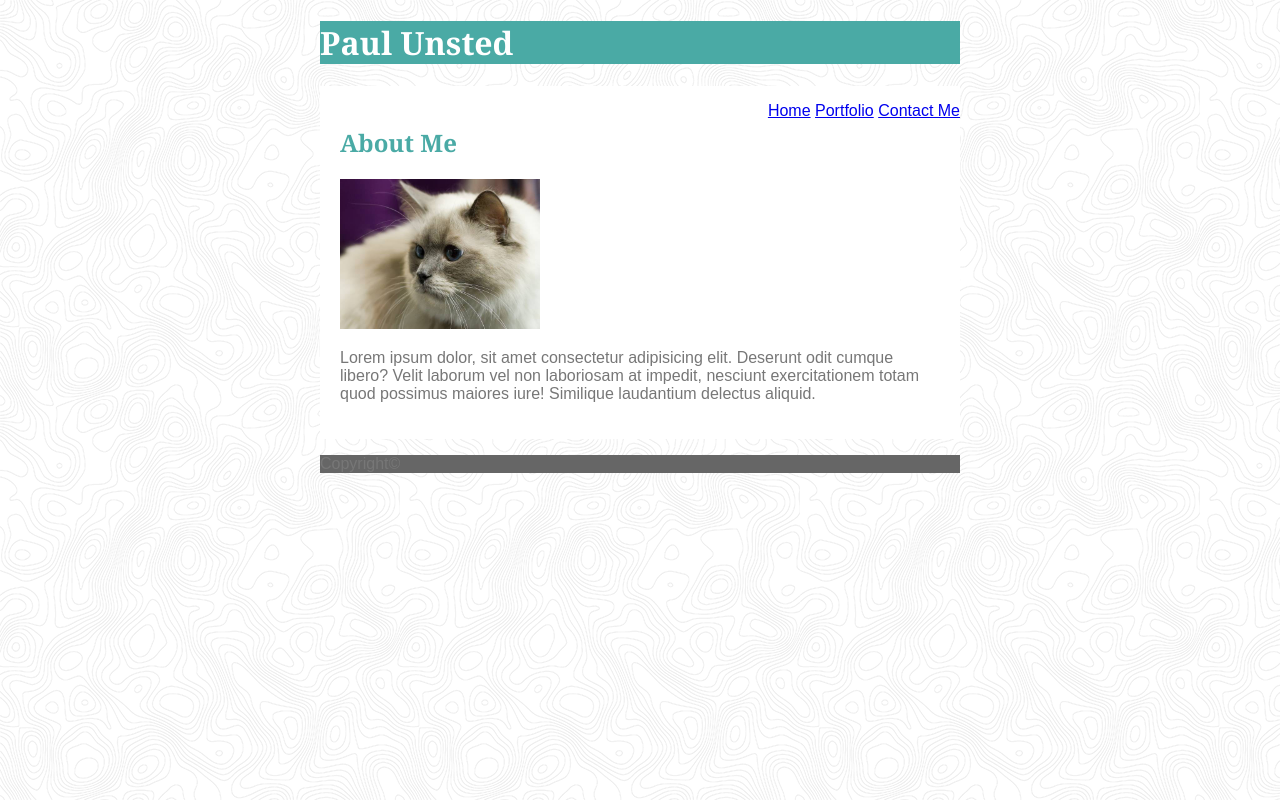
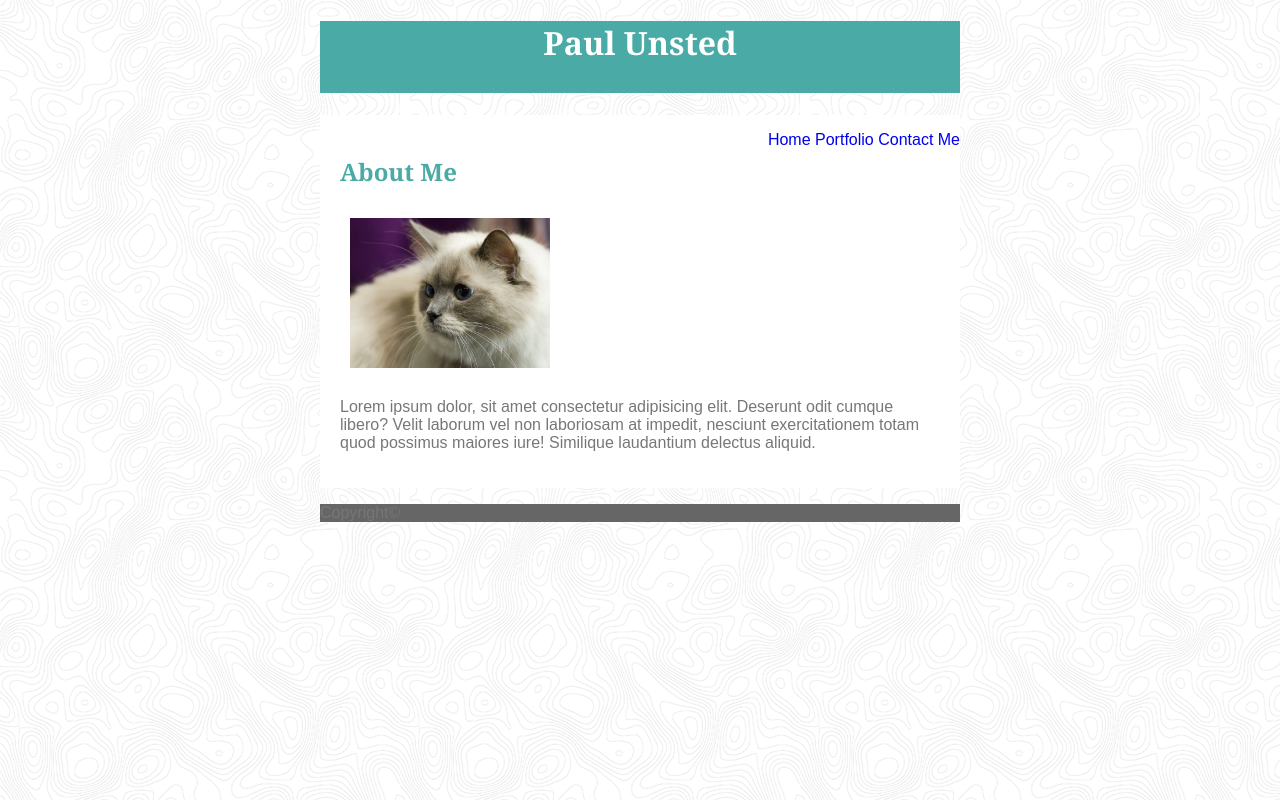
Before and after one commit to TheAmberlamps/Basic-Portfolio, a plain HTML site: page index.html in a window 1280 px wide. Drawn offline with Linux system fonts and the light colour scheme.

Commit message:
further style work added to navbar, next up, fixing contact form.

```diff
--- a/assets/css/style.css
+++ b/assets/css/style.css
@@ -1,9 +1,17 @@
+a{
+
+    text-decoration: none;
+
+}
+
 h1{
 
     font-family: 'Georgia', Times, 'Times New Roman', serif;
     background: #4aaaa5;
     border-color: #cccccc;
     color: #ffffff;
+    text-align:center;
+    height:72px;
 
 }
 
@@ -35,10 +43,12 @@ img{
 
     height:33.3%;
     width:33.3%;
+    padding:10px;
+
 
 }
 
-.content{
+section{
 
     /* display:inline; removed background  */
     border-top-width:10px;
--- a/index.html
+++ b/index.html
@@ -18,14 +18,14 @@
 
         <div class="navbar">
             <ul>
-                <li><a class="active" href="#home">Home</a></li>
-                <li><a href="#portfolio">Portfolio</a></li>
-                <li><a href="#contact">Contact Me</a></li>
+                <li><a id="home" class="active" href="#home">Home</a></li>
+                <li><a id="portfolio" href="#portfolio">Portfolio</a></li>
+                <li><a id="contact" href="#contact">Contact Me</a></li>
             </ul>
 
     </header>
 
-    <section class="content">
+    <section>
 
         <h2>About Me</h2>
 
```
Also changed, not shown: contact.html (+9 -3 lines), portfolio.html (+9 -3 lines).
